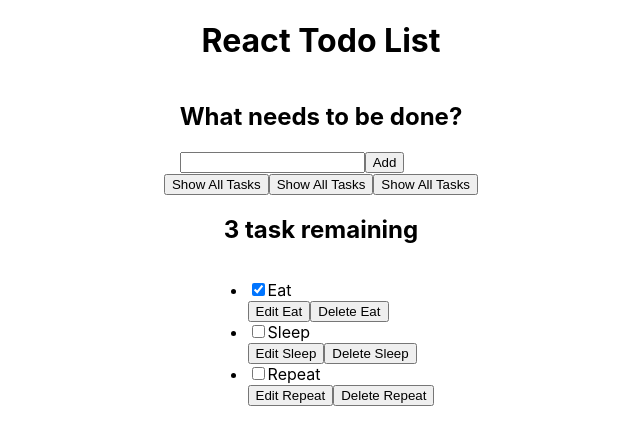
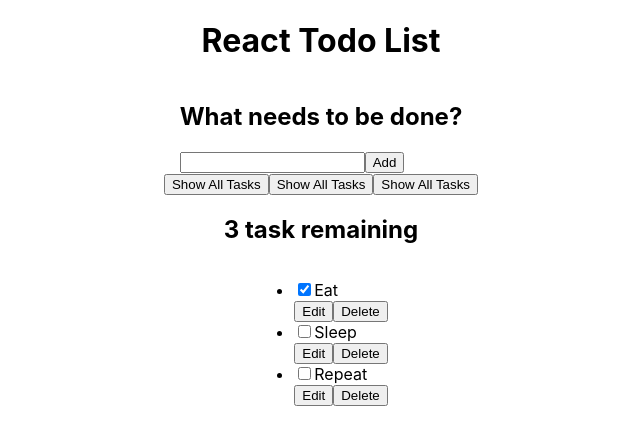
Before and after one commit to diegoadp/react-todo-list, a React (Create React App) app: page / in a window 1280 px wide. Shown: the top 444 px of the page, without its empty margins (319-959 px from the left). Built offline with nearby package versions, Linux system fonts and the light colour scheme.

Commit message:
feat: implement form validation for required field and refactor button

```diff
--- a/src/components/Form/Form.tsx
+++ b/src/components/Form/Form.tsx
@@ -27,6 +27,7 @@ function Form(props: Props) {
         id="new-todo-input"
         name="text"
         value={name}
+        required
         onChange={handleChange}
       />
       <button type="submit">Add</button>
--- a/src/components/Todo/Todo.tsx
+++ b/src/components/Todo/Todo.tsx
@@ -30,18 +30,13 @@ function Todo(props: Item & Props) {
           id={props.id}
           type="text"
           value={newName}
+          required
           onChange={handleChange}
         />
       </div>
       <div>
-        <button onClick={() => setIsEditing(false)}>
-          Cancel
-          <span>renaming {props.name}</span>
-        </button>
-        <button>
-          Save
-          <span>new name for {props.name}</span>
-        </button>
+        <button onClick={() => setIsEditing(false)}>Cancel</button>
+        <button>Save</button>
       </div>
     </form>
   );
@@ -58,12 +53,8 @@ function Todo(props: Item & Props) {
         <label htmlFor={props.id}>{props.name}</label>
       </div>
       <div>
-        <button onClick={() => setIsEditing(true)}>
-          Edit <span>{props.name}</span>
-        </button>
-        <button onClick={() => props.deleteTask(props.id)}>
-          Delete <span>{props.name}</span>
-        </button>
+        <button onClick={() => setIsEditing(true)}>Edit</button>
+        <button onClick={() => props.deleteTask(props.id)}>Delete</button>
       </div>
     </div>
   );
```
